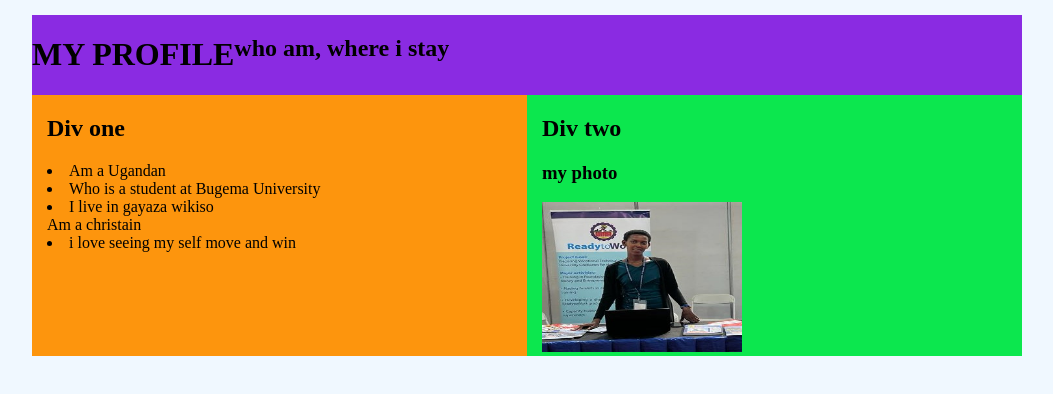
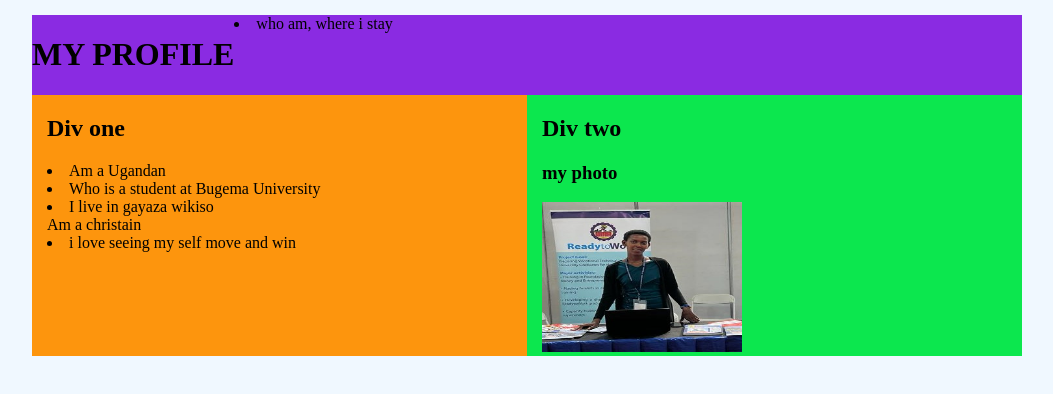
Before and after one commit to Abeesigaflorence/hopeAF, a plain HTML site: page index.html in a window 1280 px wide. Shown: the whole page, without its empty margins (113-1166 px from the left). Drawn offline with Linux system fonts and the light colour scheme.

Commit message:
Update index.html

```diff
--- a/index.html
+++ b/index.html
@@ -12,7 +12,7 @@
     <div class="container">
         <div style="background-color: blueviolet;" class="row">
             <h1>MY PROFILE</h1>
-            <h2>who am, where i stay</h2>
+            <li>who am, where i stay</li>
         </div>
         <div class="row">
             <div class=" bg-primary col">
```
